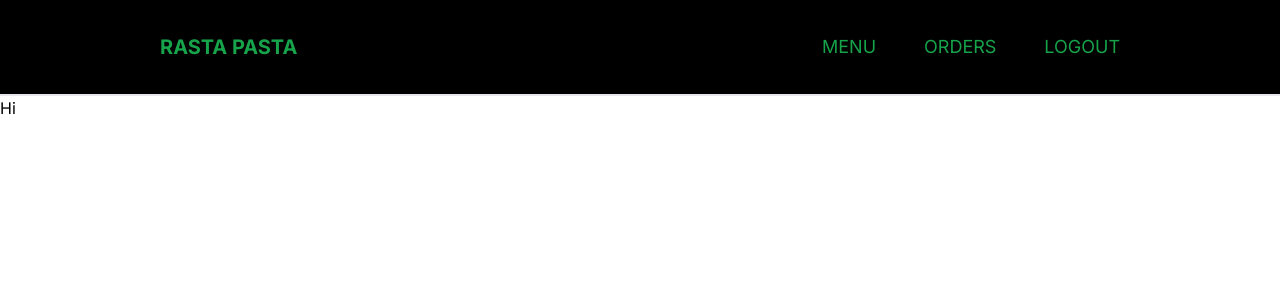
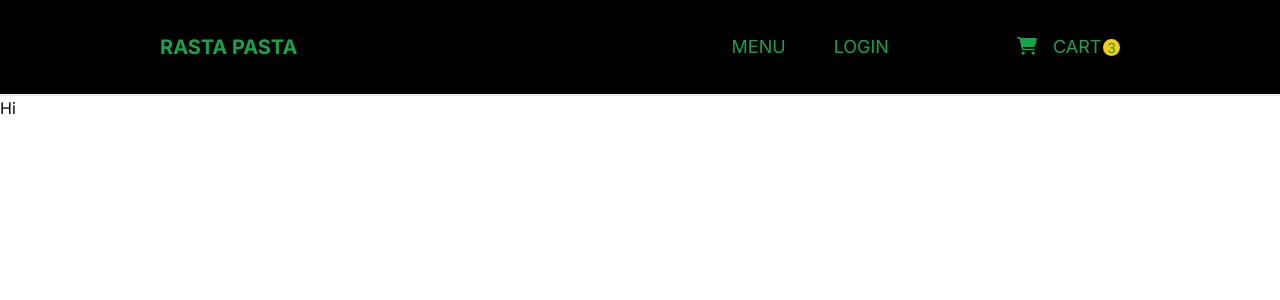
Before and after one commit to Mari3367/next-restaurant, a Next.js app: page / in a window 1280 px wide. Shown: the top 300 px of the page. Built offline with nearby package versions, Linux system fonts and the light colour scheme.

Commit message:
finish cart icon

```diff
--- /dev/null
+++ b/app/components/CartIcon.tsx
@@ -0,0 +1,15 @@
+import Link from "next/link";
+import React from "react";
+
+const CartIcon = () => {
+  return (
+    <Link href="/cart" className="flex items-center gap-4 md:pl-20">
+      <div className="relative w-8 h-8 md:w-5 md:h-5 hidden md:block">
+        <svg xmlns="http://www.w3.org/2000/svg" viewBox="0 0 576 512" className="fill-green-600"><path d="M0 24C0 10.7 10.7 0 24 0H69.5c22 0 41.5 12.8 50.6 32h411c26.3 0 45.5 25 38.6 50.4l-41 152.3c-8.5 31.4-37 53.3-69.5 53.3H170.7l5.4 28.5c2.2 11.3 12.1 19.5 23.6 19.5H488c13.3 0 24 10.7 24 24s-10.7 24-24 24H199.7c-34.6 0-64.3-24.6-70.7-58.5L77.4 54.5c-.7-3.8-4-6.5-7.9-6.5H24C10.7 48 0 37.3 0 24zM128 464a48 48 0 1 1 96 0 48 48 0 1 1 -96 0zm336-48a48 48 0 1 1 0 96 48 48 0 1 1 0-96z"/></svg>
+      </div>
+      <div className="xl:text-lg">Cart<span className="bg-yellow-400 ml-[2px] px-[4px] text-sm rounded-full">3</span></div>
+    </Link>
+  );
+};
+
+export default CartIcon;
--- a/app/components/MobileNavbar.tsx
+++ b/app/components/MobileNavbar.tsx
@@ -1,8 +1,8 @@
 "use client";
 import React, { useState } from "react";
-import Image from "next/image";
 import Link from "next/link";
-// import CartIcon from "./CartIcon";
+import CartIcon from "./CartIcon";
+import OptionalLinks from "./OptionalLinks";
 
 const links = [
   { id: 1, title: "Homepage", url: "/" },
@@ -32,7 +32,7 @@ const MobileNavbar = () => {
           ))}
 
           {/* CHECK USER */}
-          {!user ? (
+          {/* {!user ? (
             <Link href="/login" onClick={() => setOpen(false)}>
               Login
             </Link>
@@ -43,9 +43,10 @@ const MobileNavbar = () => {
               </Link>
               <span>Logout</span>
             </div>
-          )}
+          )} */}
+          <OptionalLinks />
           <Link href="/cart" onClick={() => setOpen(false)}>
-            {/* <CartIcon /> */}
+            <CartIcon />
           </Link>
         </div>
       )}
--- a/app/components/Navbar.tsx
+++ b/app/components/Navbar.tsx
@@ -1,7 +1,8 @@
 import React from "react";
 import Link from "next/link";
-// import CartIcon from "./CartIcon";
+import CartIcon from "./CartIcon";
 import MobileNavbar from "./MobileNavbar";
+import OptionalLinks from "./OptionalLinks";
 
 const Navbar = () => {
   const user = true;
@@ -20,19 +21,8 @@ const Navbar = () => {
         <Link href="/menu" className="group text-green-600 transition-all duration-300 ease-in-out">
           <span className="bg-left-bottom bg-gradient-to-r from-green-600 to-green-600 bg-[length:0%_2px] bg-no-repeat group-hover:bg-[length:100%_2px] transition-all duration-500 ease-out pb-2 xl:text-lg">Menu</span>
         </Link>
-        {!user ? (
-          <Link href="/login" className="group text-green-600 transition-all duration-300 ease-in-out">
-            <span className="bg-left-bottom bg-gradient-to-r from-green-600 to-green-600 bg-[length:0%_2px] bg-no-repeat group-hover:bg-[length:100%_2px] transition-all duration-500 ease-out pb-2 xl:text-lg">Login</span>
-        </Link>
-        ) : (
-          <div className="flex gap-12">
-            <Link href="/orders" className="group text-green-600 transition-all duration-300 ease-in-out">
-            <span className="bg-left-bottom bg-gradient-to-r from-green-600 to-green-600 bg-[length:0%_2px] bg-no-repeat group-hover:bg-[length:100%_2px] transition-all duration-500 ease-out pb-2 xl:text-lg">Orders</span>
-            </Link>
-            <span className="cursor-pointer xl:text-lg">Logout</span>
-          </div>
-        )}
-        {/* <CartIcon /> */}
+        <OptionalLinks />
+        <CartIcon />
       </div>
     </div>
   );
--- /dev/null
+++ b/app/components/OptionalLinks.tsx
@@ -0,0 +1,28 @@
+import React from 'react';
+import Link from 'next/link';
+
+// later turn in to clinet component to click logout
+
+const OptionalLinks = () => {
+    const user = false;
+  return (
+    <div>
+        {!user ? (
+          <Link href="/login" className="group text-green-600 transition-all duration-300 ease-in-out">
+            <span className="bg-left-bottom bg-gradient-to-r from-green-600 to-green-600 bg-[length:0%_2px] bg-no-repeat group-hover:bg-[length:100%_2px] transition-all duration-500 ease-out pb-2 xl:text-lg">Login</span>
+        </Link>
+        ) : (
+          <div className="flex flex-col gap-8 md:gap-12 md:flex-row">
+            <Link href="/orders" className="group text-green-600 transition-all duration-300 ease-in-out">
+            <span className="bg-left-bottom bg-gradient-to-r from-green-600 to-green-600 bg-[length:0%_2px] bg-no-repeat group-hover:bg-[length:100%_2px] transition-all duration-500 ease-out pb-2 xl:text-lg">Orders</span>
+            </Link>
+            <div className="cursor-pointer xl:text-lg  group text-green-600 transition-all duration-300 ease-in-out">
+              <span className="bg-left-bottom bg-gradient-to-r from-green-600 to-green-600 bg-[length:0%_2px] bg-no-repeat group-hover:bg-[length:100%_2px] transition-all duration-500 ease-out pb-2 xl:text-lg">Logout</span>
+            </div>
+          </div>
+        )}
+    </div>
+  )
+}
+
+export default OptionalLinks
```
